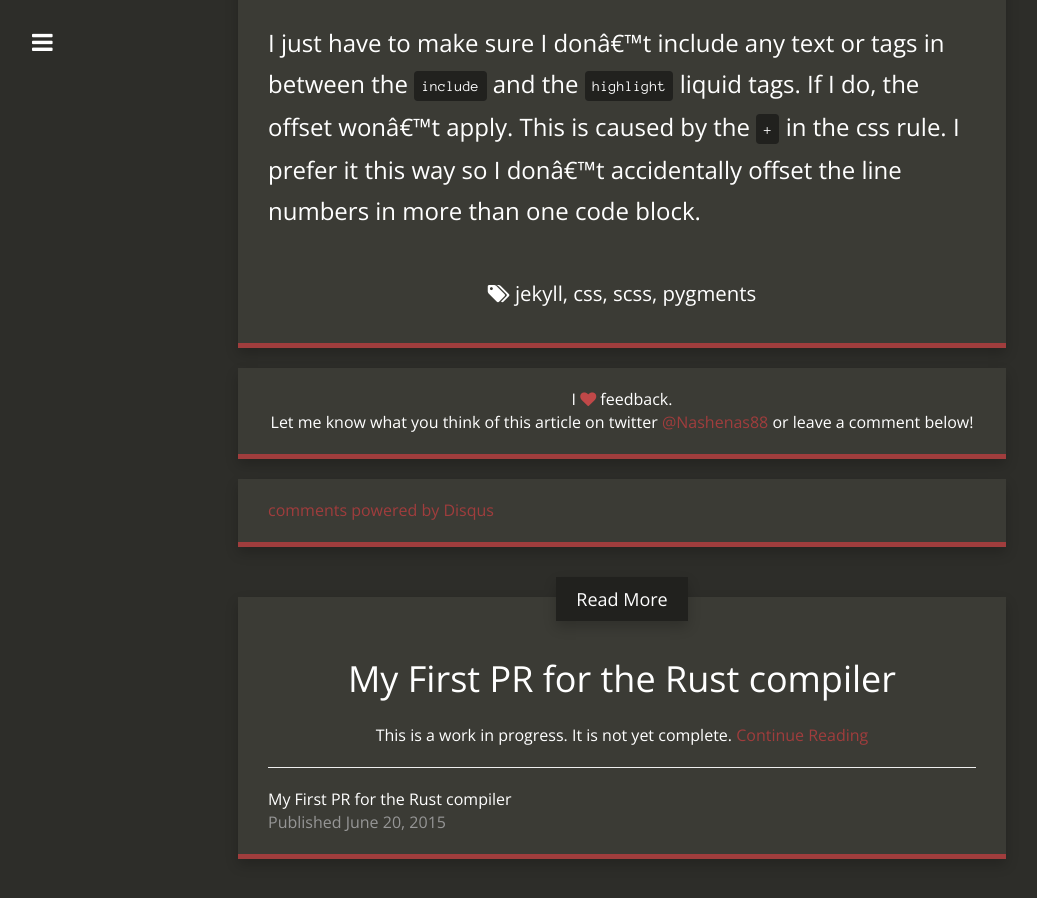
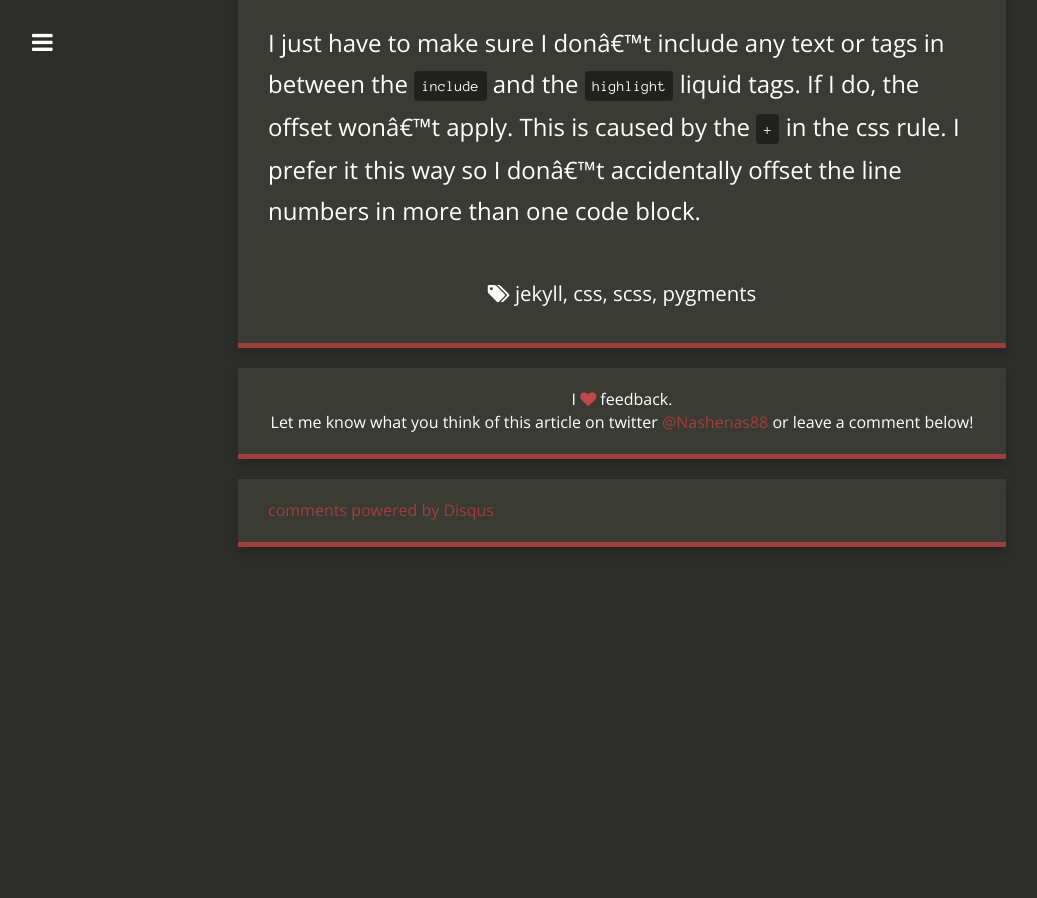
Before and after one commit to Nashenas88/nashenas88.github.io, a Jekyll site: the page built from _posts/2015-06-30-how-to-exclude-code-line-numbers-from-selection-in-jekyll.markdown, in a window 1280 px wide and 900 px high, scrolled down 2783 px. Shown: the whole window, without its empty margins (18-1055 px from the left). Built offline with Jekyll 4.4.1, drawn with Linux system fonts in a browser that asks for light colours; nearby versions of some CDN libraries; comment, search, counter and statistics services are not loaded; after the commit the page ends 3371 px from its top, so only the background shows below that; some of the changed lines change nothing that is shown.

Commit message:
Added work in progress folder, and moved Rust PR post there. Fixed issue where pagination block was showing when there was nothing to paginate.

```diff
--- a/_config.yml
+++ b/_config.yml
@@ -6,6 +6,7 @@ description: >
   share my thoughts on technology, space, etc. I work as a software
   engineer, and I have a huge passion for coding and robotics.
 baseurl: ""
+include: [_wips]
 url: "https://nashenas88.github.io"
 title_description: "Title description"
 title_image: "https://pbs.twimg.com/profile_images/612406747685191681/6PRxbC2J_400x400.jpg"
--- a/_layouts/post.html
+++ b/_layouts/post.html
@@ -83,9 +83,10 @@ layout: default
       </div>
       {% endif %}
 
-      <div class="content-panel related clearfix">
-        {% for post in site.related_posts limit:1 %}
-        <div class="related-header">
+	  {% if page.next || page.previous %}
+	  <div class="content-panel related clearfix">
+	    {% for post in site.related_posts limit:1 %}
+	    <div class="related-header">
           <a href="{{ site.baseurl }}{{ post.url }}">Read More</a>
         </div>
           <div class="title">
@@ -112,8 +113,9 @@ layout: default
           </p>
           <p class="date">Published {{ page.next.date | date: "%B %-d, %Y" }}</p>
           {% endif %}
-        </div>
-      </div>
+		</div>
+	</div>
+    {% endif %}
 
     </div>
 
```
Also changed, not shown: _wips/2015-06-20-my-first-pr-for-the-rust-compiler.markdown (renamed from _posts/2015-06-20-my-first-pr-for-the-rust-compiler.markdown).
